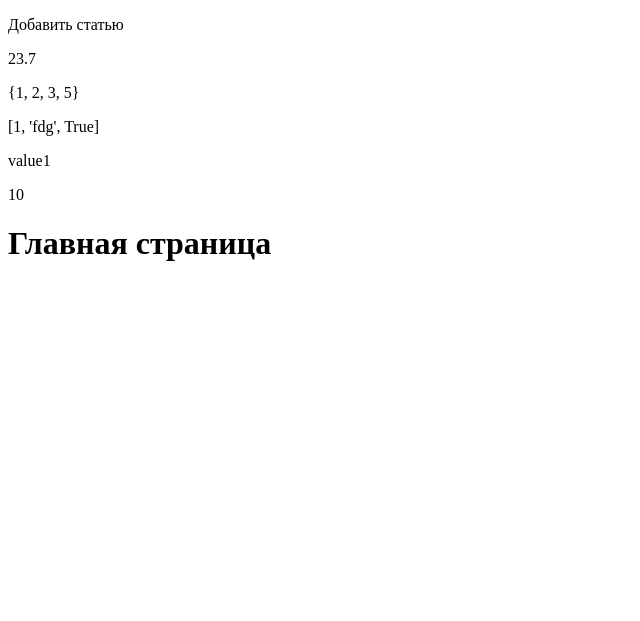
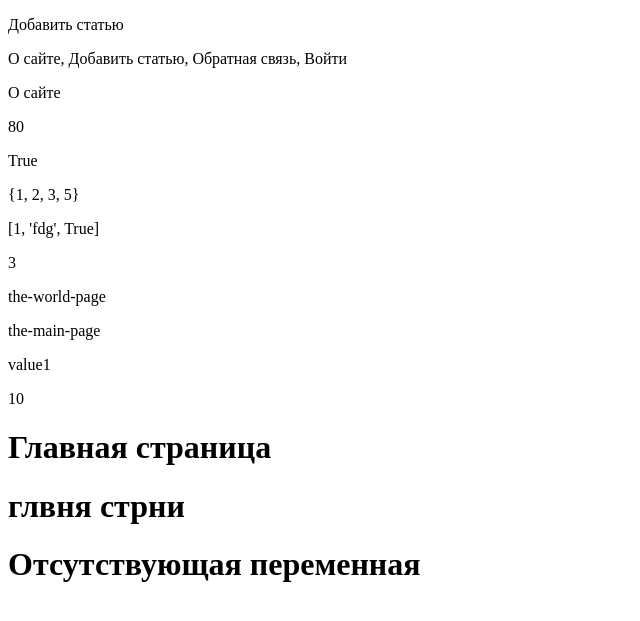
Before and after one commit to eanikulin/django4, a Django app: page / in a window 1280 px wide. Shown: the top 621 px of the page, without its empty margins (0-640 px from the left). Run offline with Django 4.2, Linux system fonts and the light colour scheme.

Commit message:
Стандартные фильтры для шаблонов

```diff
--- a/women/templates/women/index.html
+++ b/women/templates/women/index.html
@@ -2,15 +2,23 @@
 <html lang="en">
 <head>
     <meta charset="UTF-8">
-    <title>{{ title }}</title>
+    <title>{{ title|upper }}</title>
 </head>
 <body>
 <p>{{ menu.1 }}</p>
-<p>{{ float }}</p>
+<p>{{ menu|join:", " }}</p>
+<p>{{ menu|first }}</p>
+<p>{{ float|add:"50" }}</p>
+<p>{{ float|divisibleby:"3" }}</p>
 <p>{{ set }}</p>
 <p>{{ lst }}</p>
+<p>{{ lst|length }}</p>
+<p>{{ "the World Page"|slugify }}</p>
+<p>{{ url }}</p>
 <p>{{ dict.key1 }}</p>
 <p>{{ obj.a }}</p>
-<h1>{{ title }}</h1>
+<h1>{{ title|capfirst }}</h1>
+<h1>{{ title|cut:"а"|cut:"ц" }}</h1>
+<h1>{{ non_exist_title|default:"Отсутствующая переменная" }}</h1>
 </body>
 </html>
--- a/women/views.py
+++ b/women/views.py
@@ -1,5 +1,6 @@
 from django.http import HttpResponse, HttpResponseNotFound, Http404, HttpResponseRedirect
 from django.shortcuts import render, redirect
+from django.template.defaultfilters import slugify
 from django.urls import reverse
 from django.template.loader import render_to_string
 
@@ -16,13 +17,14 @@ def index(request):
     # t = render_to_string("women/index.html")
     # return HttpResponse(t)
     data = {
-        "title": "Главная страница",
+        "title": "главная страница",
         "menu": menu,
-        "float": 23.7,
+        "float": 30.1,
         "lst": [1, "fdg", True],
         "set": {1, 2, 3, 5},
         "dict": {"key1": "value1", "key2": "value2"},
         "obj": MyClass(10, 20),
+        "url": slugify("The main page")
     }
     return render(request, "women/index.html", context=data)
 
```
